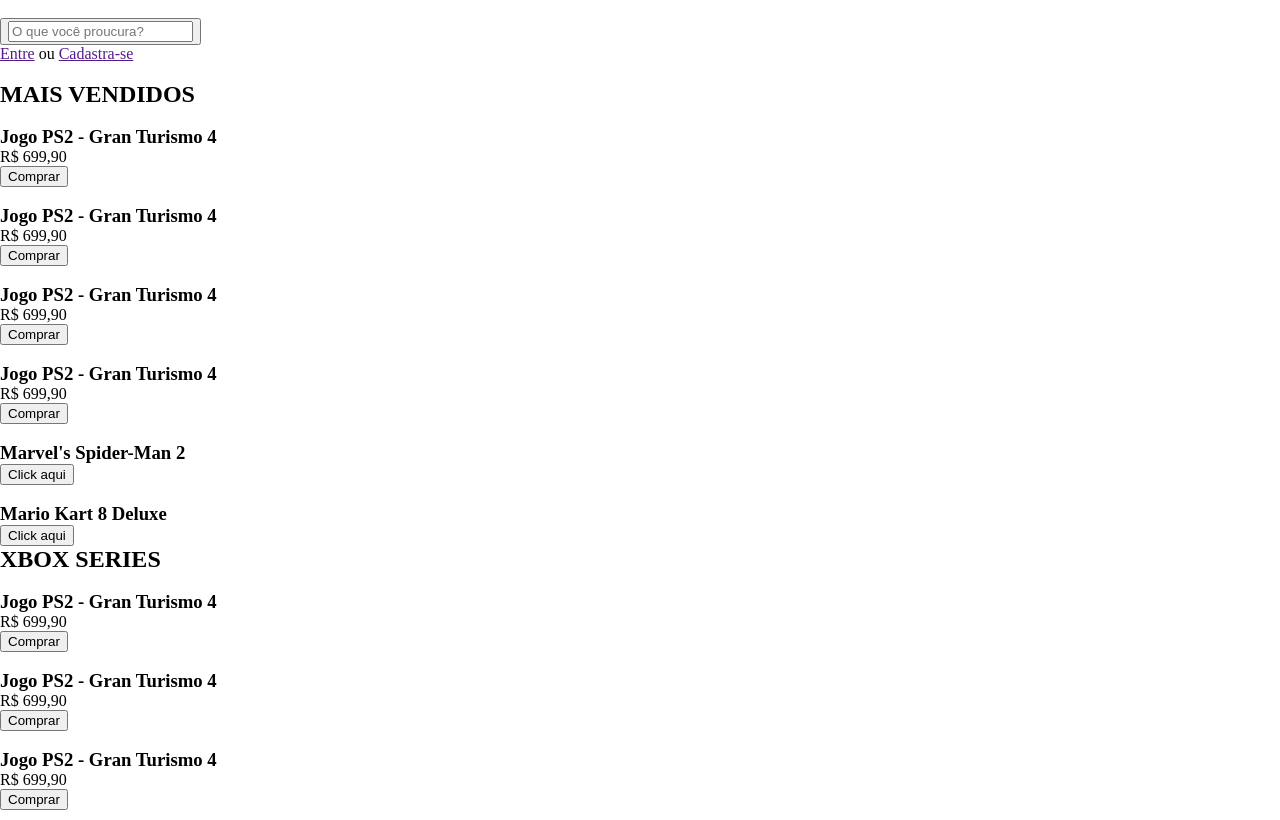
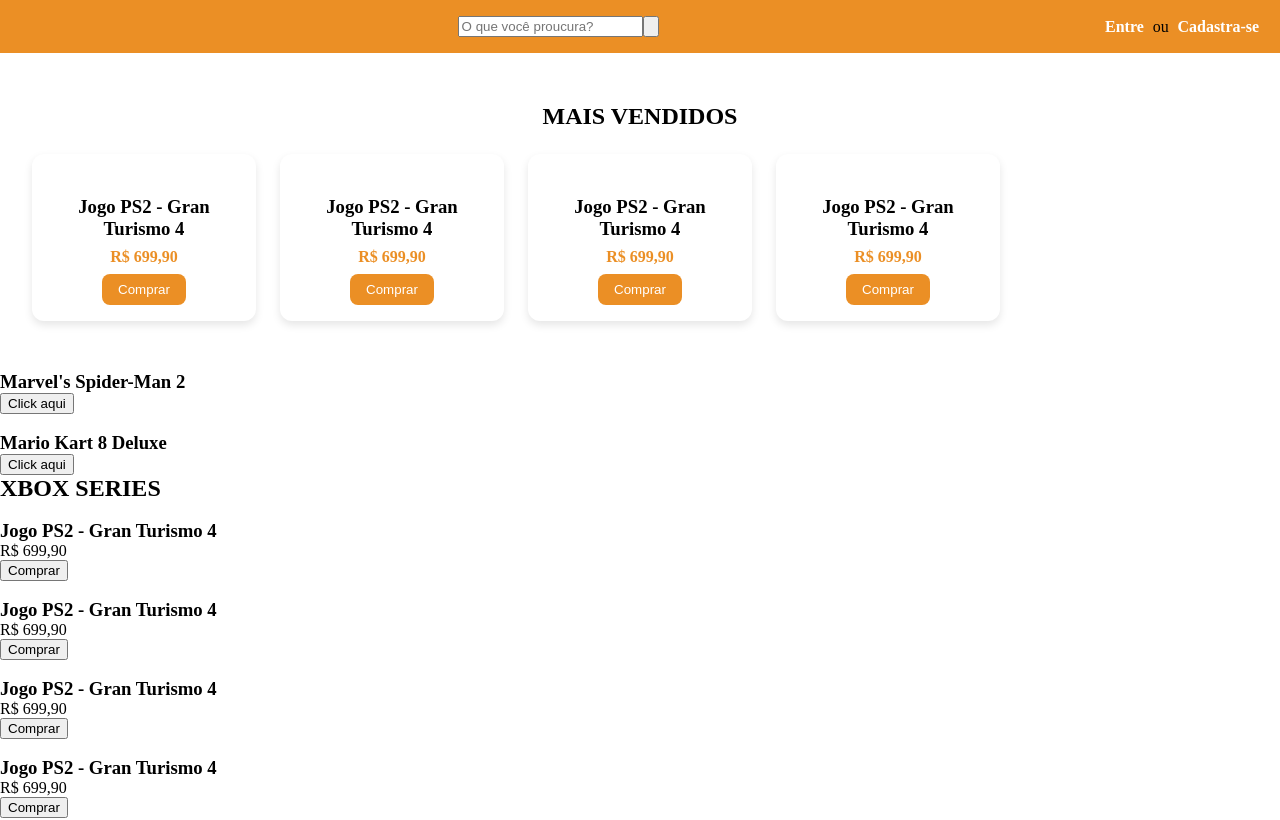
Before and after one commit to SintaxeNervosa/discoxp-site, a React (Vite) app: page /home in a window 1280 px wide. Shown: the top 820 px of the page. Built offline with nearby package versions, Linux system fonts and the light colour scheme.

Commit message:
scss iniciado

```diff
--- a/src/pages/home/home.jsx
+++ b/src/pages/home/home.jsx
@@ -12,8 +12,8 @@ function Home() {
                 </div>
 
                 <div className="search">
+                    <input type="text" placeholder="O que você proucura?" />
                     <button>
-                        <input type="text" placeholder="O que você proucura?" />
                         <img src="" alt="" />
                     </button>
                 </div>
--- a/src/pages/home/home.scss
+++ b/src/pages/home/home.scss
@@ -0,0 +1,89 @@
+.header {
+    background: #EB8F25;
+    display: flex;
+    justify-content: space-between;
+    align-items: center;
+    padding: 1rem;
+}
+
+.search {
+    display: flex;
+    align-items: center;
+
+}
+
+.button {
+    padding: 0.5rem;
+    border: none;
+    background: #333;
+    color: white;
+    border-radius: 0 4px 4px 0;
+    cursor: pointer;
+}
+
+.user {
+    a {
+        color: white;
+        font-weight: bold;
+        margin: 0 0.3rem;
+        text-decoration: none;
+
+        &:hover {
+            text-decoration: underline;
+        }
+    }
+}
+
+.section {
+    padding: 2rem;
+    text-align: center;
+
+    h2 {
+      margin-bottom: 1.5rem;
+    }
+
+    .grid {
+      display: grid;
+      grid-template-columns: repeat(auto-fill, minmax(200px, 1fr));
+      gap: 1.5rem;
+    }
+
+    .card {
+      background: #fff;
+      border-radius: 12px;
+      padding: 1rem;
+      box-shadow: 0 4px 8px rgba(0,0,0,0.1);
+      transition: transform 0.2s;
+
+      &:hover {
+        transform: scale(1.05);
+      }
+
+      img {
+
+      }
+
+      h3 {
+        margin: 0.5rem 0;
+      }
+
+      p {
+        color: #EB8F25;
+        font-weight: bold;
+      }
+
+      button {
+        margin-top: 0.5rem;
+        padding: 0.5rem 1rem;
+        border: none;
+        background: #EB8F25;
+        color: white;
+        border-radius: 8px;
+        cursor: pointer;
+
+        &:hover {
+          background: #cc5200;
+        }
+      }
+    }
+}
```
